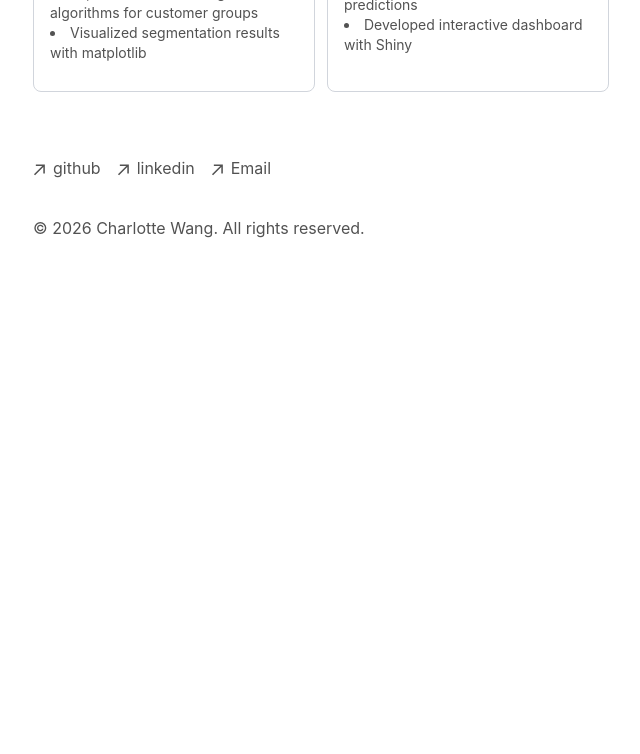
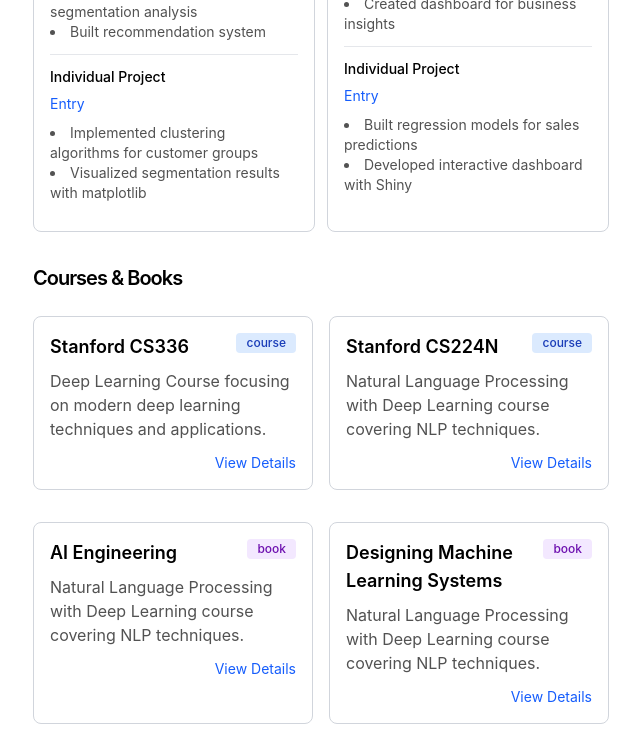
Before and after one commit to CharlotteYW/my-portfolio, a Next.js app: page / in a window 1280 px wide. Shown: the part 2000-2754 px from the top of the page, without its empty margins (319-959 px from the left). Before the commit the page ends 2304 px from the top, so only its background shows below. Built offline with nearby package versions, Linux system fonts and the light colour scheme.

Commit message:
AI update 2026-06-20 06:18

```diff
--- /dev/null
+++ b/app/components/learning-item.tsx
@@ -0,0 +1,34 @@
+import Link from 'next/link'
+
+interface LearningItemProps {
+  title: string
+  description: string
+  classification: 'book' | 'course'
+  href: string
+}
+
+export function LearningItem({ title, description, classification, href }: LearningItemProps) {
+  return (
+    <div className="border border-gray-300 dark:border-gray-700 rounded-lg p-4 mb-4">
+      <div className="flex items-start justify-between mb-2">
+        <h3 className="text-lg font-semibold">{title}</h3>
+        <span className={`text-xs font-medium px-2.5 py-0.5 rounded ${
+          classification === 'book'
+            ? 'bg-purple-100 text-purple-800 dark:bg-purple-200 dark:text-purple-800'
+            : 'bg-blue-100 text-blue-800 dark:bg-blue-200 dark:text-blue-800'
+        }`}>
+          {classification}
+        </span>
+      </div>
+      <p className="text-neutral-600 dark:text-neutral-400 mb-3">{description}</p>
+      <div className="flex justify-end">
+        <Link
+          href={href}
+          className="text-sm text-blue-600 hover:text-blue-800 dark:text-blue-400 dark:hover:text-blue-300"
+        >
+          View Details
+        </Link>
+      </div>
+    </div>
+  )
+}
--- a/app/page.tsx
+++ b/app/page.tsx
@@ -1,5 +1,6 @@
 import { BlogPosts } from 'app/components/posts'
 import { ProjectCard } from 'app/components/project-card'
+import { LearningItem } from 'app/components/learning-item'
 
 export default function Page() {
   return (
@@ -7,12 +8,19 @@
       <h1 className="mb-8 text-2xl font-semibold tracking-tighter">
         Charlotte Wang
       </h1>
+      <p className="mb-4">
+        {`AI native machine learning engineer. Rebuilding my daily workflow on top of AI tools to improve efficiency.`}
+      </p>
+
+      <div className="my-8">
+        <h2 className="font-semibold text-xl mb-6 tracking-tighter">My Work</h2>
         <p className="text-neutral-600 dark:text-neutral-400">
-          I am an experienced machine learning engineer/research data scientist with five plus years experience.
-          I am building my workflow on top of AI tools to improve efficiency and creativity.
-          I am passionate about using AI to solve real-world problems and create value for users.
+          I am an AI native machine learning engineer. I am building my workflow on top of AI tools to improve efficiency and creativity. I am passionate about using AI to solve real-world problems and create value for users.
         </p>
-
+        <p className="text-neutral-600 dark:text-neutral-400 mt-2">
+          I would try to put what I have done and learn here
+        </p>
+      </div>
 
       <div className="my-8">
         <h2 className="font-semibold text-xl mb-6 tracking-tighter">AI Applications</h2>
@@ -136,6 +144,48 @@
           />
         </div>
       </div>
+
+      <div className="my-8">
+        <h2 className="font-semibold text-xl mb-6 tracking-tighter">Courses & Books</h2>
+        <div className="grid grid-cols-1 md:grid-cols-2 gap-4">
+          <LearningItem
+            title="Stanford CS336"
+            description="Deep Learning Course focusing on modern deep learning techniques and applications."
+            classification="course"
+            href="/course/cs336"
+          />
+          <LearningItem
+            title="Stanford CS224N"
+            description="Natural Language Processing with Deep Learning course covering NLP techniques."
+            classification="course"
+            href="/course/cs224n"
+          />
+          <LearningItem
+            title="AI Engineering"
+            description="Natural Language Processing with Deep Learning course covering NLP techniques."
+            classification="book"
+            href="/book/aiengineering"
+          />
+          <LearningItem
+            title="Designing Machine Learning Systems"
+            description="Natural Language Processing with Deep Learning course covering NLP techniques."
+            classification="book"
+            href="/book/designmachinelearningsystems"
+          />
+          <LearningItem
+            title="Hands-On Large Language Models"
+            description="Natural Language Processing with Deep Learning course covering NLP techniques."
+            classification="book"
+            href="/book/handsonlargelanguagemodels"
+          />
+          <LearningItem
+            title="Generative AI with LangChain"
+            description="Natural Language Processing with Deep Learning course covering NLP techniques."
+            classification="book"
+            href="/book/generativeaiwithlangchain"
+          />
+        </div>
+      </div>
     </section>
   )
 }
```
